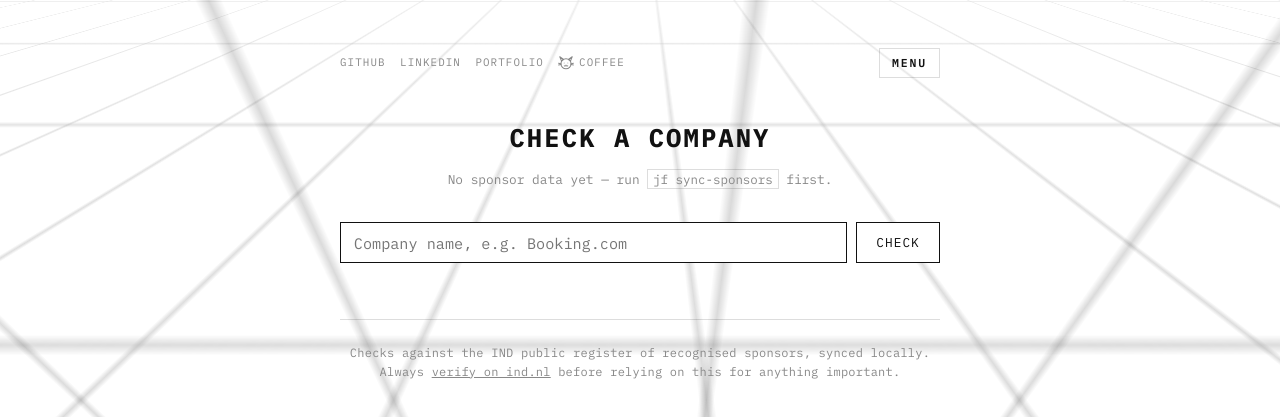
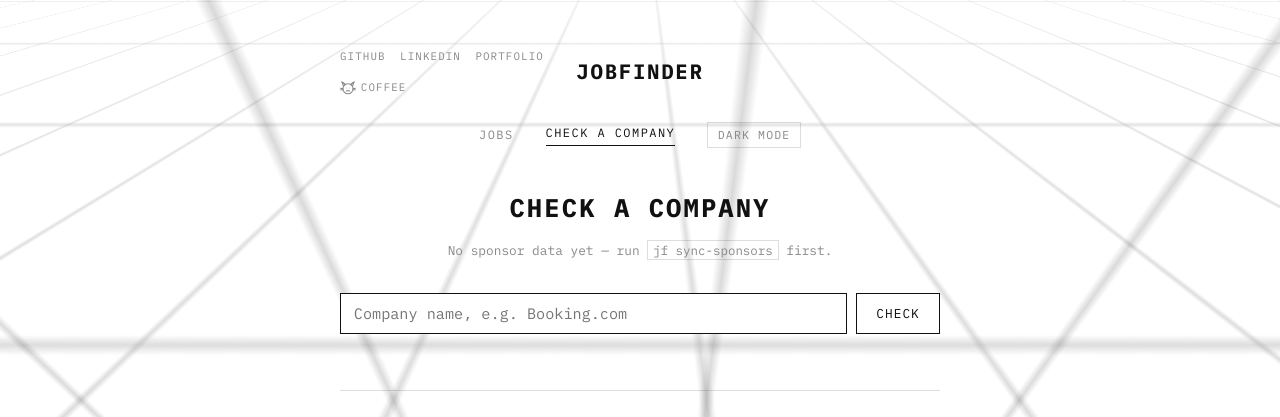
Before and after one commit to adam-bouafia/JobFinder, a FastAPI app: page /company in a window 1280 px wide. Shown: the top 417 px of the page. Run offline with FastAPI, Linux system fonts and the light colour scheme; some libraries are stand-ins or nearby versions.

Commit message:
fix(web): drop menu dropdown, restore plain nav above search
Socials now share the header row with the JobFinder brand name
(top-left corner, same level), and Jobs/Check a Company/Theme are a
plain always-visible nav again, positioned above the search bar -
per feedback that the collapsed Menu button wasn't wanted.

```diff
--- a/src/jobfinder/web/templates/base.html
+++ b/src/jobfinder/web/templates/base.html
@@ -181,70 +181,56 @@
     mask-image: linear-gradient(to bottom, #000 0%, transparent 92%);
   }
 
-  .corner-bar {
-    position: relative;
-    display: flex;
-    justify-content: space-between;
-    align-items: flex-start;
-    margin-bottom: 2.5rem;
-    font-size: 0.68rem;
-    letter-spacing: 0.1em;
-    text-transform: uppercase;
+  .site-header { margin-bottom: 2.5rem; }
+  .brand-row {
+    display: grid;
+    grid-template-columns: 1fr auto 1fr;
+    align-items: center;
+    margin-bottom: 1.6rem;
   }
-  .corner-left {
+  .socials {
+    justify-self: start;
     display: flex;
     gap: 0.9rem;
     align-items: center;
     flex-wrap: wrap;
+    font-size: 0.68rem;
+    letter-spacing: 0.1em;
+    text-transform: uppercase;
     color: var(--muted);
-    padding-top: 0.4rem;
   }
-  .corner-left a { text-decoration: none; }
-  .corner-left a:hover { color: var(--fg); }
-  .corner-right { position: relative; }
-  #menu-toggle {
+  .socials a { text-decoration: none; }
+  .socials a:hover { color: var(--fg); }
+  .brand {
+    justify-self: center;
+    font-size: 1.3rem;
+    font-weight: 700;
+    letter-spacing: 0.08em;
+    text-transform: uppercase;
+    white-space: nowrap;
+  }
+  nav {
+    display: flex;
+    justify-content: center;
+    align-items: center;
+    gap: 2rem;
+    font-size: 0.75rem;
+    letter-spacing: 0.12em;
+    text-transform: uppercase;
+  }
+  nav a { text-decoration: none; color: var(--muted); }
+  nav a.active { color: var(--fg); border-bottom: 1px solid var(--fg); padding-bottom: 0.2rem; }
+  #theme-toggle {
     font-family: inherit;
     font-size: 0.72rem;
-    font-weight: 600;
-    letter-spacing: 0.16em;
+    letter-spacing: 0.1em;
     text-transform: uppercase;
     background: none;
     border: 1px solid var(--rule);
-    color: var(--fg);
-    padding: 0.4rem 0.75rem;
-    cursor: pointer;
+    color: var(--muted);
+    padding: 0.3rem 0.6rem;
   }
-  #menu-toggle:hover { border-color: var(--fg); }
-  .menu-panel {
-    position: absolute;
-    top: calc(100% + 0.5rem);
-    right: 0;
-    display: flex;
-    flex-direction: column;
-    background: var(--bg);
-    border: 1px solid var(--rule);
-    min-width: 11rem;
-    z-index: 10;
-  }
-  .menu-panel[hidden] { display: none; }
-  .menu-panel a, .menu-panel #theme-toggle {
-    display: block;
-    width: 100%;
-    text-align: left;
-    padding: 0.6rem 0.8rem;
-    border: none;
-    border-top: 1px solid var(--rule);
-    background: none;
-    color: var(--muted);
-    text-decoration: none;
-    font-size: 0.72rem;
-    letter-spacing: 0.1em;
-    text-transform: uppercase;
-    cursor: pointer;
-  }
-  .menu-panel a:first-child { border-top: none; }
-  .menu-panel a:hover, .menu-panel #theme-toggle:hover { color: var(--fg); background: var(--rule); }
-  .menu-panel a.active { color: var(--fg); }
+  #theme-toggle:hover { background: none; color: var(--fg); border-color: var(--fg); }
   .filters {
     display: flex;
     gap: 1.5rem;
@@ -372,8 +358,9 @@
 </head>
 <body>
 <div class="scene-grid" aria-hidden="true"></div>
-<header class="corner-bar">
-  <div class="corner-left">
+<header class="site-header">
+  <div class="brand-row">
+    <div class="socials">
       <a href="https://github.com/adam-bouafia" target="_blank" rel="noopener">GitHub</a>
       <a href="https://www.linkedin.com/in/adam-bouafia" target="_blank" rel="noopener">LinkedIn</a>
       <a href="https://adam-bouafia.github.io" target="_blank" rel="noopener">Portfolio</a>
@@ -392,14 +379,13 @@
         Coffee
       </a>
     </div>
-  <div class="corner-right">
-    <button id="menu-toggle" type="button" aria-expanded="false" aria-controls="menu-panel">Menu</button>
-    <div id="menu-panel" class="menu-panel" hidden>
+    <div class="brand">JobFinder</div>
+  </div>
+  <nav>
     <a href="/" class="{{ 'active' if active_nav == 'home' else '' }}">Jobs</a>
     <a href="/company" class="{{ 'active' if active_nav == 'company' else '' }}">Check a Company</a>
     <button id="theme-toggle" type="button">Theme</button>
-    </div>
-  </div>
+  </nav>
 </header>
 {% block content %}{% endblock %}
 <script>
@@ -422,24 +408,6 @@
       root.setAttribute("data-theme", next);
       try { localStorage.setItem("jobfinder-theme", next); } catch (e) {}
       updateLabel();
-    });
-  })();
-
-  (function () {
-    var toggle = document.getElementById("menu-toggle");
-    var panel = document.getElementById("menu-panel");
-    if (!toggle || !panel) return;
-    toggle.addEventListener("click", function (e) {
-      e.stopPropagation();
-      var opening = panel.hidden;
-      panel.hidden = !opening;
-      toggle.setAttribute("aria-expanded", String(opening));
-    });
-    document.addEventListener("click", function (e) {
-      if (!panel.hidden && e.target !== toggle && !panel.contains(e.target)) {
-        panel.hidden = true;
-        toggle.setAttribute("aria-expanded", "false");
-      }
     });
   })();
 
--- a/src/jobfinder/web/templates/index.html
+++ b/src/jobfinder/web/templates/index.html
@@ -1,6 +1,5 @@
 {% extends "base.html" %}
 {% block content %}
-<h1>JobFinder</h1>
 <p class="meta">
   {% if stats.synced_at %}
     {{ stats.count }} recognised sponsors synced ({{ stats.synced_at }} UTC)
```
Lines whose indentation alone changed are shown as unchanged.
